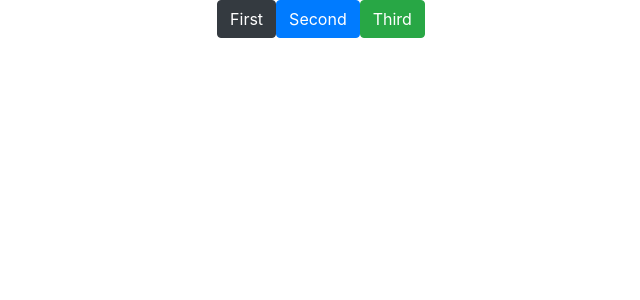
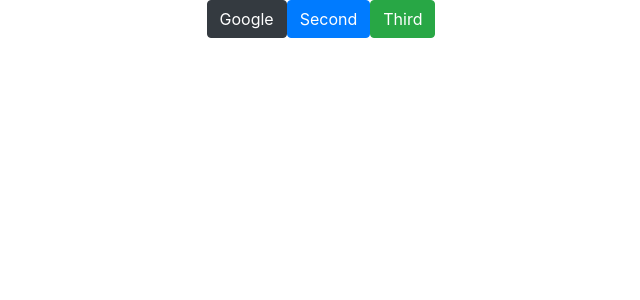
Before and after one commit to piratechicken/react-bootstrap, a React (Create React App) app: page / in a window 1280 px wide. Shown: the top 300 px of the page, without its empty margins (319-959 px from the left). Built offline with nearby package versions, Linux system fonts and the light colour scheme.

Commit message:
Add a[href] variation to Button component

```diff
--- a/src/App.js
+++ b/src/App.js
@@ -8,7 +8,7 @@ class App extends Component {
   render() {
     return (
       <div className="App">
-        <Button title='First' />
+        <Button title='Google' href='https://www.google.com/' />
         <Button title='Second' variation='primary' />
         <Button title='Third' variation='success' />
       </div>
--- a/src/components/Button.js
+++ b/src/components/Button.js
@@ -2,9 +2,18 @@ import React from 'react'
 
 const Button = ({
   title,
-  variation = 'dark'
-}) => (
-  <button className={ `btn btn-${variation}` }>{ title }</button>
-)
+  variation = 'dark',
+  href
+}) => {
+  const Component = (href != null) ? 'a' : 'button'
+  return (
+    <Component
+      href={ href }
+      className={ `btn btn-${variation}` }
+    >
+      { title }
+    </Component>
+  )
+}
 
 export default Button
```
